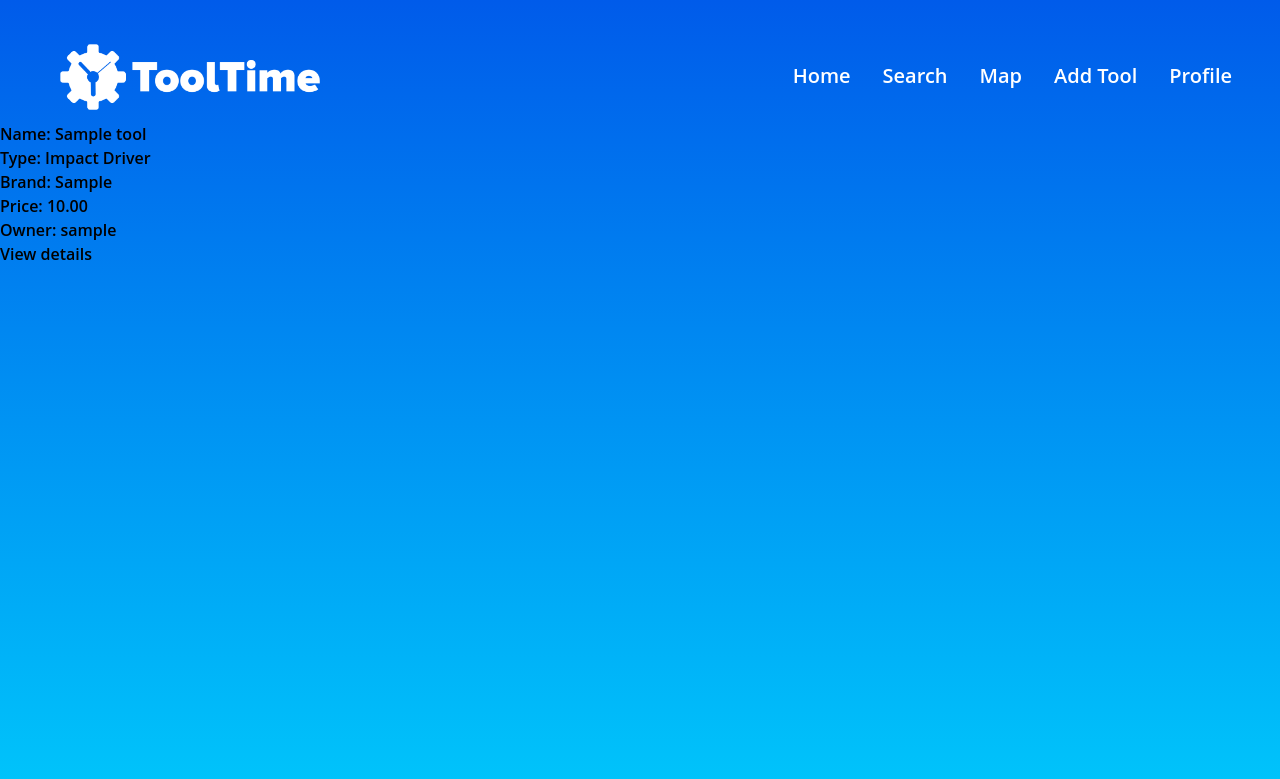
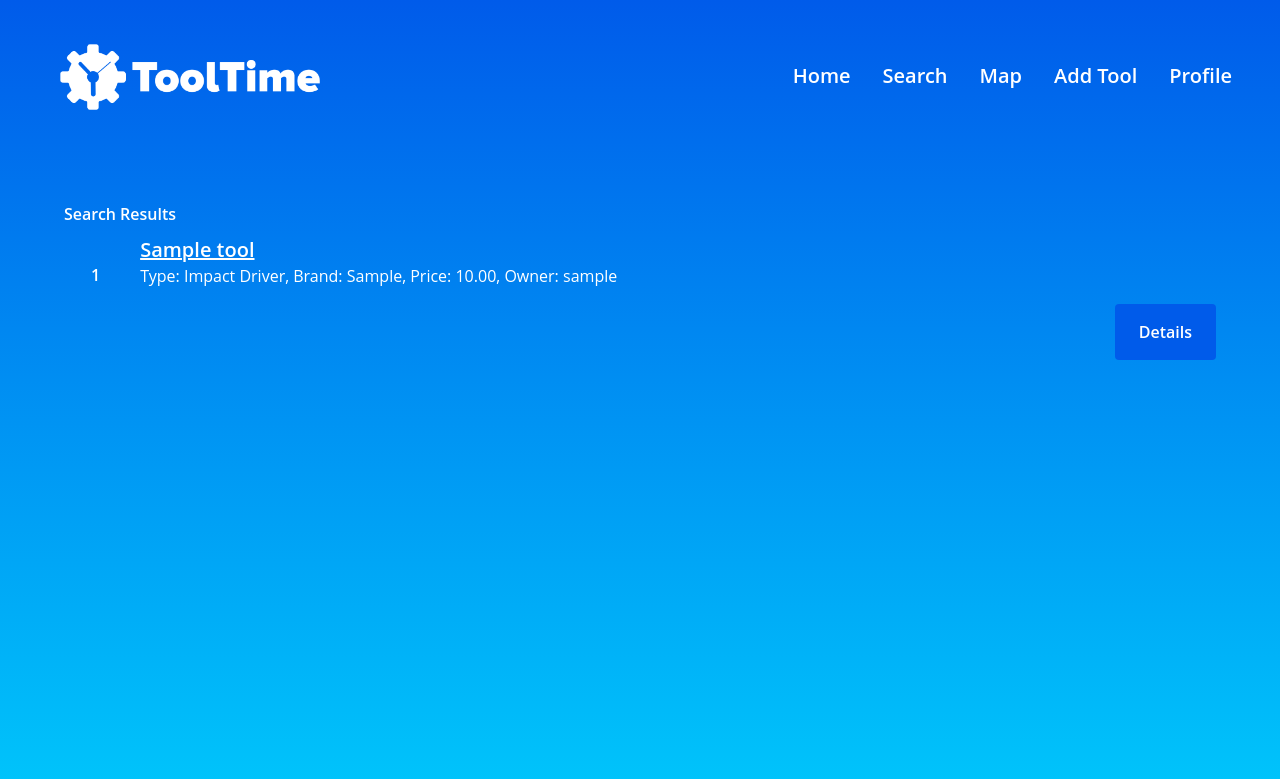
Before and after one commit to jacobef/djangang, a Django app: template djangang/templates/rental/tool_search_results.html in a window 1280 px wide. Shown: the top 779 px of the page. Run offline with Django 4.2, Linux system fonts and the light colour scheme; the template is opened without the code that fills it: values that come from a table or form of the project are taken from there, others are empty; tables that the repository leaves empty hold one stand-in row (values such as "Sample post"); some libraries are stand-ins or nearby versions.

Commit message:
Fixed Results Page Styling

```diff
--- /dev/null
+++ b/djangang/static/add.css
@@ -0,0 +1,4 @@
+.banner li {
+    display: inline-block;
+
+}
--- a/djangang/static/search.css
+++ b/djangang/static/search.css
@@ -4,7 +4,7 @@ form {
 }
 
 li {
-    display: inline;
+    display: inline-block;
     padding-right:15px;
 }
 
--- a/djangang/static/style.css
+++ b/djangang/static/style.css
@@ -47,7 +47,7 @@ body{
 
 /* Change the color of links on hover */
 .topnav a:hover {
-  color: darkblue;
+  color: deepskyblue;
 }
 
 /* Right-aligned section inside the top navigation */
@@ -75,8 +75,11 @@ textarea{
     padding-top: 10px;
     list-style: none;
     width: 600px;
-    display: inline-block;
+    vertical-align: middle;
+
 }
+
+
 
 form {
     margin-left: 20vw;
@@ -88,6 +91,7 @@ form label{
 }
 
 
+
 form #map{
     width: 250px !important;
 }
--- a/djangang/templates/rental/base_edit_listing.html
+++ b/djangang/templates/rental/base_edit_listing.html
@@ -1,17 +1,19 @@
 {% extends "base.html" %}
+{% load static %}
 
 {% block head %}
     {{ block.super }}
     {% load mapbox_location_field_tags %}
     {% location_field_includes %}
     {% include_jquery %}
+    <link rel="stylesheet" href={% static "add.css" %}>
 {% endblock %}
 
 {% block content %}
 <form method="post" class = "">
 {% csrf_token %}
    {{ form.as_ul }}
-   <input class = "float-right padding-10 bg-blue-500 hover:bg-blue-700 text-white font-bold py-4 px-6 rounded" type="submit" value="Post">
+   <input class = "float-right padding-10 bg-[#005bea] hover:bg-[#00c6fb] text-white font-bold py-4 px-6 rounded" type="submit" value="Post">
 </form>
 {{ form.media }}
 {% endblock %}
--- a/djangang/templates/rental/local_map.html
+++ b/djangang/templates/rental/local_map.html
@@ -86,7 +86,7 @@ for (const feature of geojson.features) {
         map.on('click', 'circle', (e) => {
             map.flyTo({
                 center: e.features[0].geometry.coordinates,
-                zoom: 6
+                zoom: 10
             });
 
 // Change the cursor to a pointer when the it enters a feature in the 'circle' layer.
--- a/djangang/templates/rental/tool_search.html
+++ b/djangang/templates/rental/tool_search.html
@@ -14,6 +14,6 @@
 <form method="post" action={% url "rental:search-results" %}>
     {% csrf_token %}
     {{ form.as_ul }}
-    <button type="submit" class="text-xl padding-10 bg-blue-500 hover:bg-blue-700 text-white font-bold py-2 px-4 rounded">Search</button>
+    <button type="submit" class="text-xl padding-10 bg-[#005bea] hover:bg-[#00c6fb] text-white font-bold py-2 px-4 rounded">Search</button>
 </form>
 {% endblock %}
--- a/djangang/templates/rental/tool_search_results.html
+++ b/djangang/templates/rental/tool_search_results.html
@@ -1,16 +1,29 @@
 {% extends "base.html" %}
+
+{% block title %} Search Results {% endblock %}
 
 {% block content %}
     {% if not tools.exists %}
-        <h2>No results found.</h2><br>
-        <h2><a href={% url "rental:search" %}>Back to search</a></h2>
+        <h2 class="text-center text-3xl py-[20vh] text-white">No results found.</h2>
+        <h2 class="text-center text-xl pb-[20vh]"><button class="text-l padding-10 bg-[#005bea] hover:bg-[#00c6fb] text-white py-4 px-6 rounded"><a href={% url "rental:search" %}>Back to Search</a></h2>
+    {% else %}
+    <div class="w-[90vw] m-auto mt-[10vh]">
+    <h1 class="text-white text-left"> Search Results</h1>
+    <ul>
+    {% for tool in tools %}
+        <li class="py-4 text-white block">
+            <label class = "float-left p-[27px] pr-[40px] text-white"> {{ tool.id }}</label>
+            <p class="underline text-xl">{{ tool.name }}</p>
+            <p class = "font-normal">
+        Type: {{ tool.type }},
+        Brand: {{ tool.brand }},
+        Price: {{ tool.price }},
+        Owner: {{ tool.owner }}
+            </p>
+        </li>
+        <button class="float-right text-l padding-10 bg-[#005bea] hover:bg-[#00c6fb] text-white py-4 px-6 rounded"><a href={% url "rental:details" pk=tool.pk %}>Details</a></button>
+    {% endfor %}
+    </ul>
+    </div>
     {% endif %}
-    {% for tool in tools %}
-        Name: {{ tool.name }}<br>
-        Type: {{ tool.type }}<br>
-        Brand: {{ tool.brand }}<br>
-        Price: {{ tool.price }}<br>
-        Owner: {{ tool.owner }}<br>
-        <a href={% url "rental:details" pk=tool.pk %}>View details</a><br>
-    {% endfor %}
 {% endblock %}
```
Also changed, not shown: djangang/templates/rental/home.html (+4 -4 lines).
